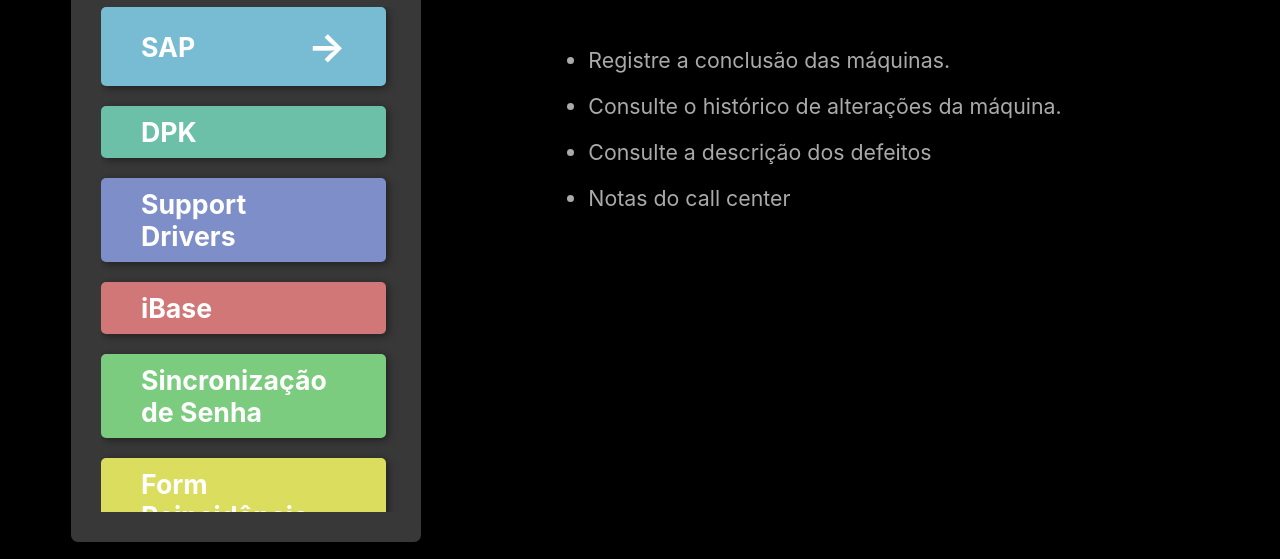
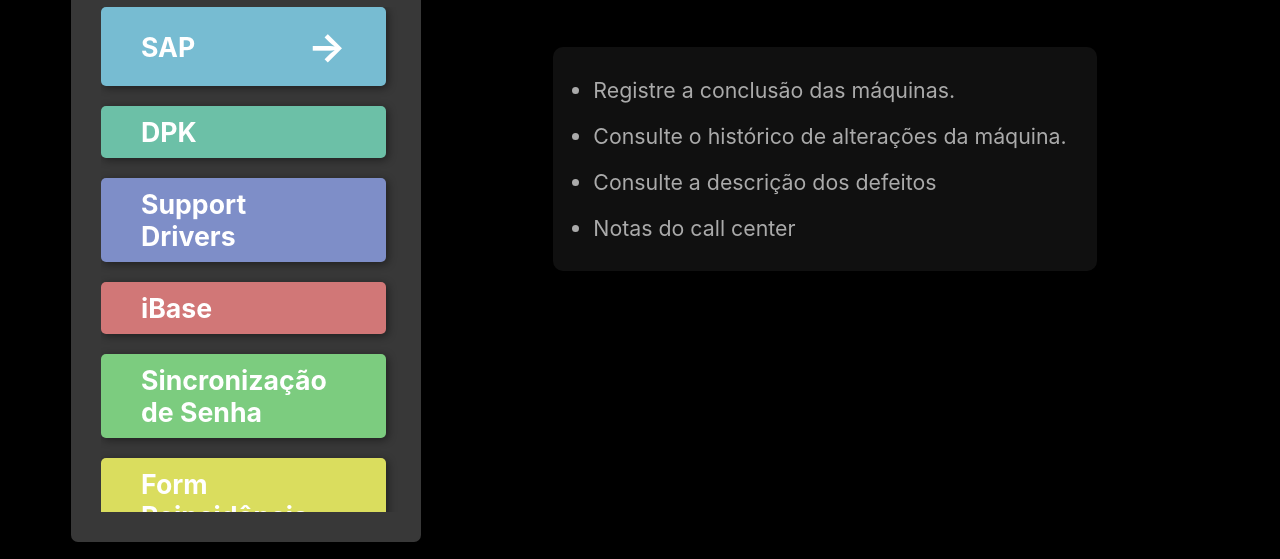
Before and after one commit to AlexsanderKevin/important-links, a website with bundled scripts: page public/index.html in a window 1280 px wide. Shown: the part 188-747 px from the top of the page. Built offline with nearby package versions, Linux system fonts and the light colour scheme.

Commit message:
styled description text container

```diff
--- a/public/assets/css/style.css
+++ b/public/assets/css/style.css
@@ -115,6 +115,10 @@
     display: flex;
     flex-direction: column;
     gap: 20px;
+    background: #101010;
+    padding: 30px;
+    padding-left: 40px;
+    border-radius: 10px;
 }
 
 .description-text li{
```
